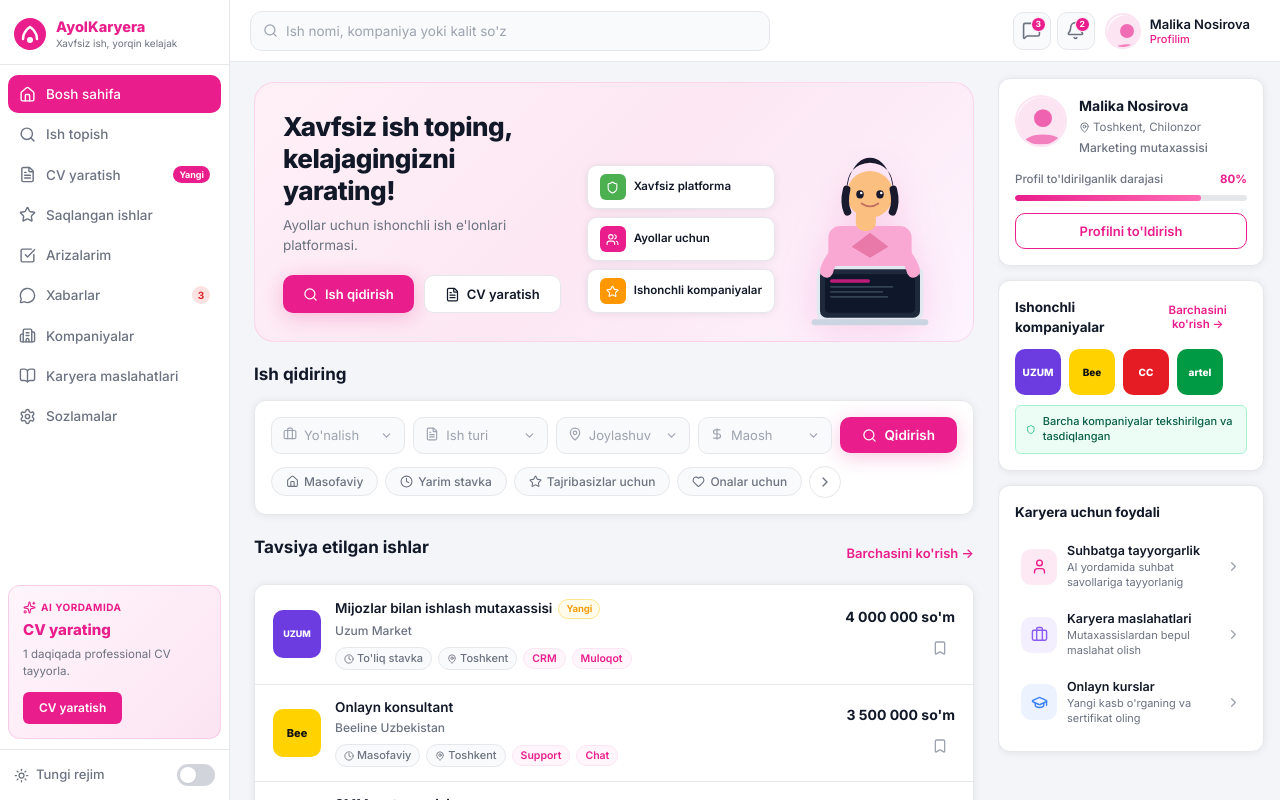
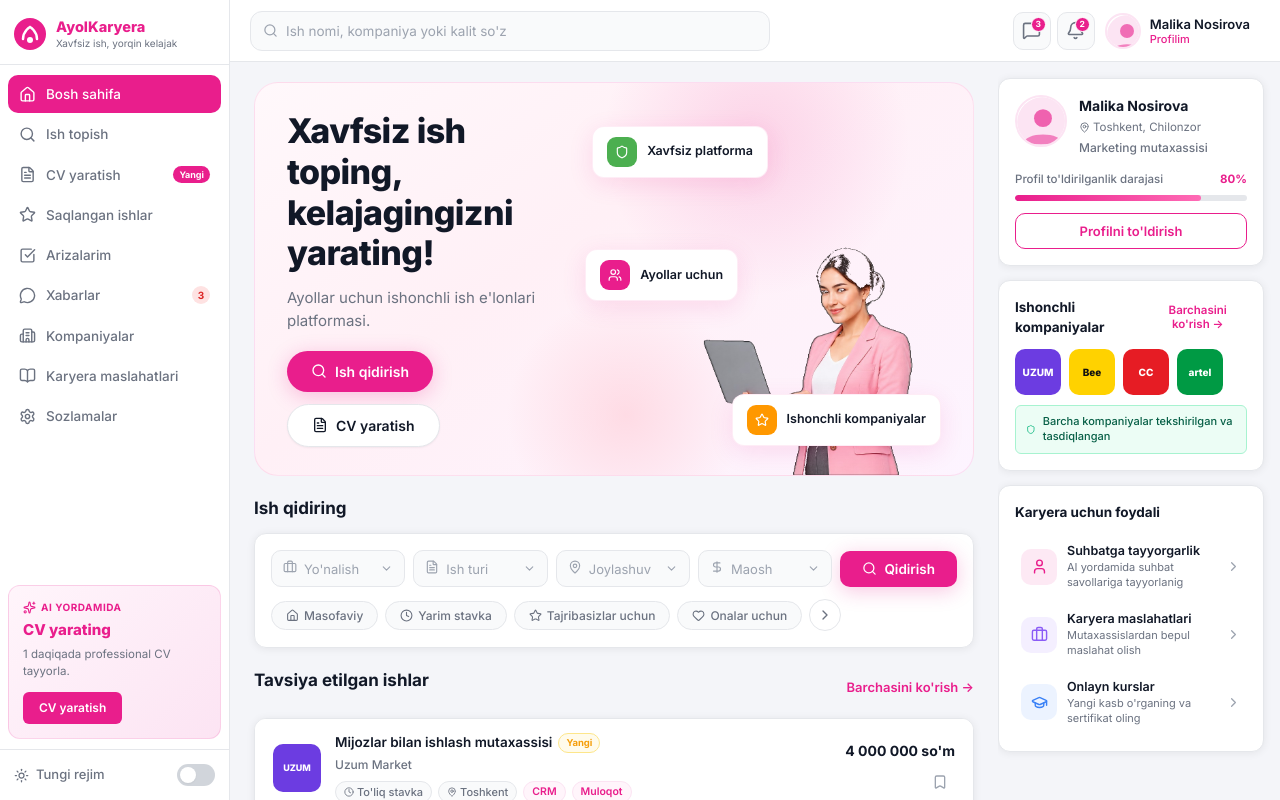
Before and after one commit to Omaddevs/ayolkaryera-webapp, a React (Vite) app: page / in a window 1280 px wide. Built offline with nearby package versions, Linux system fonts and the light colour scheme.

Commit message:
Redesign home hero with transparent woman image and floating badges.
Replace SVG illustration with PNG hero photo, match reference layout, and tighten card height while keeping the image prominent.

Co-authored-by: Cursor <cursoragent@cursor.com>

```diff
--- a/src/pages/Home.jsx
+++ b/src/pages/Home.jsx
@@ -45,25 +45,45 @@ export default function Home() {
     <div className={s.page}>
       {/* Hero */}
       <section className={s.hero}>
+        <div className={s.heroInner}>
           <div className={s.heroContent}>
             <h1 className={s.heroTitle}>Xavfsiz ish toping,<br />kelajagingizni yarating!</h1>
             <p className={s.heroSub}>Ayollar uchun ishonchli ish e'lonlari platformasi.</p>
             <div className={s.heroBtns}>
-            <button className={s.btnPrimary} onClick={() => navigate('/jobs')}>
-              <Search size={15} /> Ish qidirish
+              <button type="button" className={s.btnPrimary} onClick={() => navigate('/jobs')}>
+                <Search size={16} /> Ish qidirish
               </button>
-            <button className={s.btnOutline} onClick={() => navigate('/cv')}>
-              <FileText size={15} /> CV yaratish
+              <button type="button" className={s.btnOutline} onClick={() => navigate('/cv')}>
+                <FileText size={16} /> CV yaratish
               </button>
             </div>
           </div>
-        <div className={s.heroBadges}>
-          <div className={s.badge}><span className={s.badgeIcon} style={{background:'#4CAF50'}}><Shield size={13} color="#fff"/></span>Xavfsiz platforma</div>
-          <div className={s.badge}><span className={s.badgeIcon} style={{background:'#E91E8C'}}><Users size={13} color="#fff"/></span>Ayollar uchun</div>
-          <div className={s.badge}><span className={s.badgeIcon} style={{background:'#FF9800'}}><Star size={13} color="#fff"/></span>Ishonchli kompaniyalar</div>
+
+          <div className={s.heroVisual}>
+            <img
+              src="/images/hero-woman.png?v=3"
+              alt="Professional ayol — karyera platformasi"
+              className={s.heroImage}
+              width={420}
+              height={520}
+              loading="eager"
+              decoding="async"
+            />
+            <div className={s.floatingBadges} aria-hidden>
+              <div className={`${s.badge} ${s.badgeTop}`}>
+                <span className={s.badgeIcon} data-color="green"><Shield size={14} color="#fff" /></span>
+                Xavfsiz platforma
               </div>
-        <div className={s.heroIllust}>
-          <HeroSVG />
+              <div className={`${s.badge} ${s.badgeMid}`}>
+                <span className={s.badgeIcon} data-color="pink"><Users size={14} color="#fff" /></span>
+                Ayollar uchun
+              </div>
+              <div className={`${s.badge} ${s.badgeBottom}`}>
+                <span className={s.badgeIcon} data-color="orange"><Star size={14} color="#fff" /></span>
+                Ishonchli kompaniyalar
+              </div>
+            </div>
+          </div>
         </div>
       </section>
 
@@ -170,32 +190,3 @@ function SelectDrop({ icon, placeholder, opts, value, onChange }) {
     </div>
   );
 }
-
-function HeroSVG() {
-  return (
-    <svg viewBox="0 0 180 240" fill="none" xmlns="http://www.w3.org/2000/svg" style={{width:'100%',height:'100%'}}>
-      <rect x="40" y="120" width="100" height="100" rx="14" fill="#f9a8d4"/>
-      <path d="M90 128 L68 145 L90 158 L112 145 Z" fill="#e879a8"/>
-      <rect x="73" y="98" width="24" height="28" rx="10" fill="#FBBF80"/>
-      <ellipse cx="90" cy="82" rx="28" ry="28" fill="#FBBF80"/>
-      <path d="M62 76 Q62 46 90 44 Q118 46 118 76 L115 62 Q106 38 90 38 Q74 38 65 62 Z" fill="#1a1a2e"/>
-      <path d="M62 76 Q58 92 63 103" stroke="#1a1a2e" strokeWidth="9" strokeLinecap="round"/>
-      <path d="M118 76 Q122 92 117 103" stroke="#1a1a2e" strokeWidth="9" strokeLinecap="round"/>
-      <ellipse cx="78" cy="82" rx="4.5" ry="5" fill="#1a1a2e"/>
-      <ellipse cx="102" cy="82" rx="4.5" ry="5" fill="#1a1a2e"/>
-      <circle cx="79.5" cy="80.5" r="1.5" fill="white"/>
-      <circle cx="103.5" cy="80.5" r="1.5" fill="white"/>
-      <path d="M80 93 Q90 100 100 93" stroke="#c17060" strokeWidth="2.2" strokeLinecap="round" fill="none"/>
-      <rect x="26" y="168" width="128" height="66" rx="10" fill="#e2e8f0"/>
-      <rect x="30" y="172" width="120" height="58" rx="8" fill="#1e293b"/>
-      <rect x="36" y="178" width="108" height="46" rx="5" fill="#0f172a"/>
-      <rect x="42" y="184" width="48" height="4" rx="2" fill="#E91E8C" opacity="0.8"/>
-      <rect x="42" y="192" width="76" height="2" rx="1" fill="#334155"/>
-      <rect x="42" y="198" width="64" height="2" rx="1" fill="#334155"/>
-      <rect x="42" y="204" width="70" height="2" rx="1" fill="#334155"/>
-      <rect x="20" y="232" width="140" height="7" rx="3.5" fill="#cbd5e1"/>
-      <path d="M62 138 Q40 162 38 174" stroke="#f9a8d4" strokeWidth="16" strokeLinecap="round"/>
-      <path d="M118 138 Q140 162 142 174" stroke="#f9a8d4" strokeWidth="16" strokeLinecap="round"/>
-    </svg>
-  );
-}
--- a/src/pages/Home.module.css
+++ b/src/pages/Home.module.css
@@ -10,113 +10,188 @@
 
 /* Hero */
 .hero {
-  background: linear-gradient(135deg, #fff0f7 0%, #fce7f3 50%, #fdf4ff 100%);
-  border: 1.5px solid rgba(233,30,140,0.12);
-  border-radius: var(--r-xl);
-  padding: 28px 28px 0;
-  display: grid;
-  grid-template-columns: 1fr auto auto;
-  gap: 20px;
-  align-items: flex-end;
+  background: linear-gradient(145deg, #fff8fb 0%, #fff0f6 42%, #fdf4ff 100%);
+  border: 1.5px solid rgba(233, 30, 140, 0.1);
+  border-radius: var(--r-2xl);
+  padding: 28px 32px 0;
   overflow: hidden;
   position: relative;
-  min-height: 200px;
 }
 
-.heroContent { padding-bottom: 28px; }
+.hero::before,
+.hero::after {
+  content: '';
+  position: absolute;
+  border-radius: 50%;
+  pointer-events: none;
+}
+
+.hero::before {
+  width: 320px;
+  height: 320px;
+  background: radial-gradient(circle, rgba(233, 30, 140, 0.14) 0%, transparent 68%);
+  top: -100px;
+  right: 8%;
+}
+
+.hero::after {
+  width: 240px;
+  height: 240px;
+  background: radial-gradient(circle, rgba(255, 192, 203, 0.45) 0%, transparent 70%);
+  bottom: -60px;
+  left: 35%;
+}
+
+.heroInner {
+  display: grid;
+  grid-template-columns: minmax(0, 0.9fr) minmax(0, 1.1fr);
+  gap: 8px 20px;
+  align-items: flex-end;
+  position: relative;
+  z-index: 1;
+}
+
+.heroContent {
+  padding-bottom: 28px;
+  max-width: 480px;
+}
 
 .heroTitle {
-  font-size: 26px;
+  font-size: clamp(26px, 3.2vw, 34px);
   font-weight: 800;
   color: var(--text);
-  line-height: 1.22;
-  letter-spacing: -0.5px;
-  margin-bottom: 8px;
+  line-height: 1.2;
+  letter-spacing: -0.6px;
+  margin-bottom: 12px;
 }
 
 .heroSub {
-  font-size: 13.5px;
+  font-size: 15px;
   color: var(--text-3);
-  margin-bottom: 20px;
-  line-height: 1.5;
+  margin-bottom: 18px;
+  line-height: 1.55;
+  max-width: 400px;
 }
 
-.heroBtns { display: flex; gap: 10px; flex-wrap: wrap; }
+.heroBtns {
+  display: flex;
+  gap: 12px;
+  flex-wrap: wrap;
+}
 
 .btnPrimary {
   display: flex;
   align-items: center;
-  gap: 7px;
+  gap: 8px;
   background: var(--primary);
   color: #fff;
-  font-size: 13px;
+  font-size: 14px;
   font-weight: 600;
-  padding: 10px 20px;
-  border-radius: var(--r);
+  padding: 12px 24px;
+  border-radius: var(--r-full);
   transition: all var(--t);
   box-shadow: var(--shadow-primary);
 }
-.btnPrimary:hover { background: var(--primary-dark); transform: translateY(-1px); }
+
+.btnPrimary:hover {
+  background: var(--primary-dark);
+  transform: translateY(-1px);
+}
 
 .btnOutline {
   display: flex;
   align-items: center;
-  gap: 7px;
+  gap: 8px;
   background: var(--surface);
   color: var(--text);
-  font-size: 13px;
+  font-size: 14px;
   font-weight: 600;
-  padding: 10px 20px;
-  border-radius: var(--r);
+  padding: 12px 24px;
+  border-radius: var(--r-full);
   border: 1.5px solid var(--border);
   transition: all var(--t);
+  box-shadow: var(--shadow-xs);
 }
-.btnOutline:hover { border-color: var(--primary); color: var(--primary); transform: translateY(-1px); }
 
-.heroBadges {
+.btnOutline:hover {
+  border-color: var(--primary);
+  color: var(--primary);
+  transform: translateY(-1px);
+}
+
+.heroVisual {
+  position: relative;
   display: flex;
-  flex-direction: column;
-  gap: 8px;
-  padding-bottom: 28px;
-  flex-shrink: 0;
+  align-items: flex-end;
+  justify-content: center;
+  background: transparent;
+  align-self: stretch;
+}
+
+.heroImage {
+  width: 100%;
+  max-width: 460px;
+  height: auto;
+  max-height: 320px;
+  object-fit: contain;
+  object-position: bottom center;
+  display: block;
+  user-select: none;
+  -webkit-user-drag: none;
+  background: transparent;
+}
+
+.floatingBadges {
+  position: absolute;
+  inset: 0;
+  pointer-events: none;
 }
 
 .badge {
+  position: absolute;
   display: flex;
   align-items: center;
-  gap: 8px;
+  gap: 10px;
   background: var(--surface);
-  border-radius: var(--r);
-  padding: 8px 12px;
-  box-shadow: var(--shadow-sm);
-  font-size: 11.5px;
+  border-radius: var(--r-md);
+  padding: 10px 14px;
+  box-shadow: 0 6px 24px rgba(233, 30, 140, 0.12);
+  font-size: 12.5px;
   font-weight: 600;
   color: var(--text);
   white-space: nowrap;
-  border: 1px solid var(--border);
+  border: 1px solid rgba(233, 30, 140, 0.08);
 }
 
+.badgeTop { top: 4%; left: 0; }
+.badgeMid { top: 38%; left: -2%; }
+.badgeBottom { bottom: 8%; right: 0; }
+
 .badgeIcon {
-  width: 26px;
-  height: 26px;
-  border-radius: var(--r-sm);
+  width: 30px;
+  height: 30px;
+  border-radius: 9px;
   display: flex;
   align-items: center;
   justify-content: center;
   flex-shrink: 0;
 }
 
-.heroIllust {
-  width: 150px;
-  height: 230px;
-  flex-shrink: 0;
-  align-self: flex-end;
-  filter: drop-shadow(0 8px 20px rgba(233,30,140,0.15));
+.badgeIcon[data-color="green"] { background: #4caf50; }
+.badgeIcon[data-color="pink"] { background: var(--primary); }
+.badgeIcon[data-color="orange"] { background: #ff9800; }
+
+:global([data-theme="dark"]) .hero {
+  background: linear-gradient(145deg, #1a0815 0%, #2a0f22 48%, #1e1228 100%);
+  border-color: rgba(233, 30, 140, 0.28);
 }
 
-:global([data-theme="dark"]) .hero {
-  background: linear-gradient(135deg, #1a0815 0%, #2a0f22 45%, #1e1228 100%);
-  border-color: rgba(233, 30, 140, 0.28);
+:global([data-theme="dark"]) .hero::before {
+  background: radial-gradient(circle, rgba(233, 30, 140, 0.22) 0%, transparent 68%);
+}
+
+:global([data-theme="dark"]) .hero::after {
+  background: radial-gradient(circle, rgba(233, 30, 140, 0.12) 0%, transparent 70%);
 }
 
 :global([data-theme="dark"]) .heroSub {
@@ -126,6 +201,7 @@
 :global([data-theme="dark"]) .btnOutline {
   background: rgba(255, 255, 255, 0.08);
   border-color: rgba(255, 255, 255, 0.18);
+  box-shadow: none;
 }
 
 :global([data-theme="dark"]) .btnOutline:hover {
@@ -133,12 +209,9 @@
 }
 
 :global([data-theme="dark"]) .badge {
-  background: rgba(255, 255, 255, 0.07);
-  border-color: rgba(233, 30, 140, 0.22);
-}
-
-:global([data-theme="dark"]) .heroIllust {
-  filter: drop-shadow(0 8px 24px rgba(233, 30, 140, 0.28));
+  background: rgba(24, 27, 37, 0.92);
+  border-color: rgba(233, 30, 140, 0.25);
+  box-shadow: 0 8px 28px rgba(0, 0, 0, 0.35);
 }
 
 /* Search */
@@ -377,34 +450,76 @@
 
 /* ─── Responsive ─────────────────────────────────────────────────────────── */
 @media (max-width: 1023px) {
-  .hero { grid-template-columns: 1fr auto; }
-  .heroBadges { display: none; }
-  .heroTitle { font-size: 22px; }
-  .heroIllust { width: 130px; height: 200px; }
+  .hero {
+    padding: 28px 28px 0;
+  }
+
+  .heroInner {
+    grid-template-columns: 1fr minmax(220px, 48%);
+    gap: 8px;
+  }
+
+  .heroImage {
+    max-width: 300px;
+    max-height: 280px;
+  }
+
+  .badge {
+    font-size: 11px;
+    padding: 8px 10px;
+  }
+
+  .badgeIcon {
+    width: 26px;
+    height: 26px;
+  }
+
+  .badgeMid { left: -8%; }
 }
 
 @media (max-width: 767px) {
   .hero {
-    grid-template-columns: 1fr;
     width: 100%;
     padding: var(--card-pad) var(--card-pad) 0;
     min-height: auto;
     box-sizing: border-box;
+    border-radius: var(--r-xl);
+  }
+
+  .heroInner {
+    grid-template-columns: 1fr;
+    gap: 0;
   }
 
   .heroContent {
     width: 100%;
-    padding-bottom: var(--card-pad);
+    padding-bottom: 16px;
+    max-width: none;
   }
 
-  .heroIllust { display: none; }
+  .heroVisual {
+    margin: 0 -8px;
+  }
+
+  .heroImage {
+    max-width: 320px;
+    max-height: 300px;
+    margin: 0 auto;
+  }
+
+  .badgeTop { top: 2%; left: 2%; }
+  .badgeMid { top: 40%; left: 0; }
+  .badgeBottom { bottom: 10%; right: 2%; }
 
   .heroTitle {
-    font-size: clamp(18px, 5.2vw, 22px);
-    line-height: 1.28;
+    font-size: clamp(20px, 5.5vw, 26px);
+    line-height: 1.25;
   }
 
-  .heroSub { font-size: 13px; }
+  .heroSub {
+    font-size: 14px;
+    margin-bottom: 18px;
+  }
 
   .heroBtns {
     flex-direction: column;
@@ -416,7 +531,7 @@
   .btnOutline {
     width: 100%;
     justify-content: center;
-    padding: 11px 16px;
+    padding: 12px 18px;
   }
 
   .searchSection { width: 100%; }
```
Also changed, not shown: public/images/hero-woman.png (added). Lines whose indentation alone changed are shown as unchanged.
